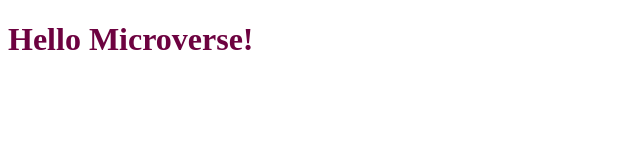
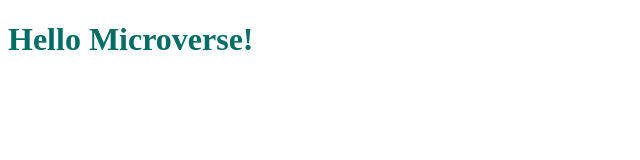
Before and after one commit to richie1988/HELLO, a website: page index.html in a window 1280 px wide. Shown: the whole page, without its empty margins (0-640 px from the left). Drawn offline with Linux system fonts and the light colour scheme.

Commit message:
changed the color and fixing erros

```diff
--- a/style.css
+++ b/style.css
@@ -1,6 +1,8 @@
+/* stylelint-disable indentation */
+
 .hello {
-    color: rgb(109, 2, 64);
+    color: rgb(2, 109, 100);
 }
 
 
-/**
+/* end of the line */
```
